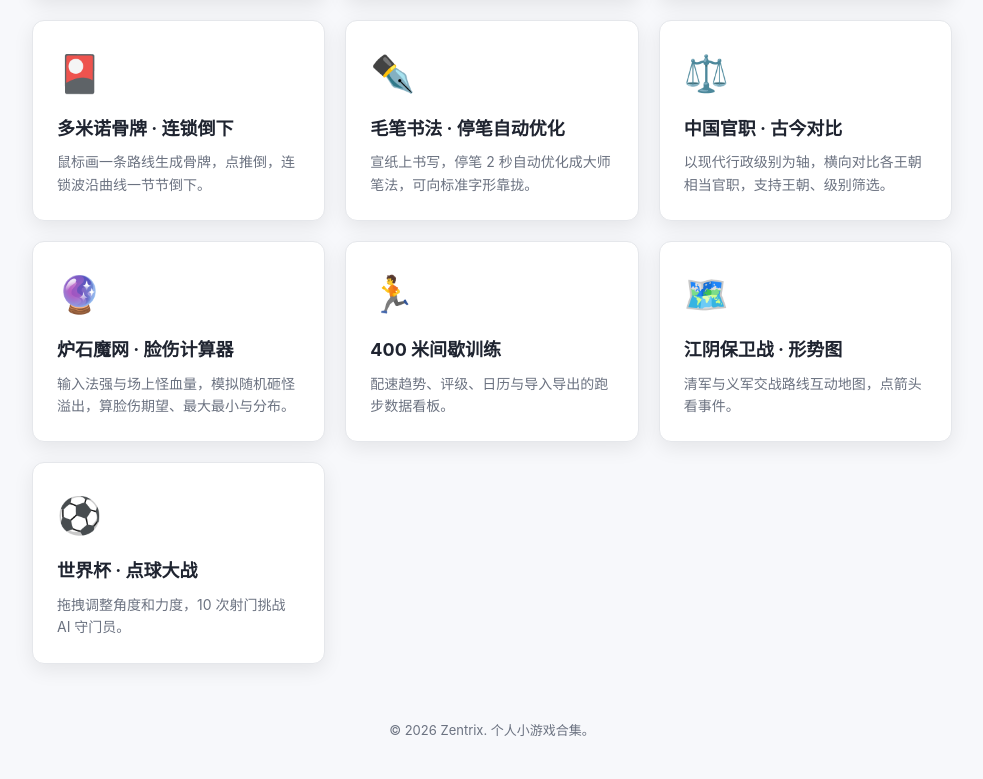
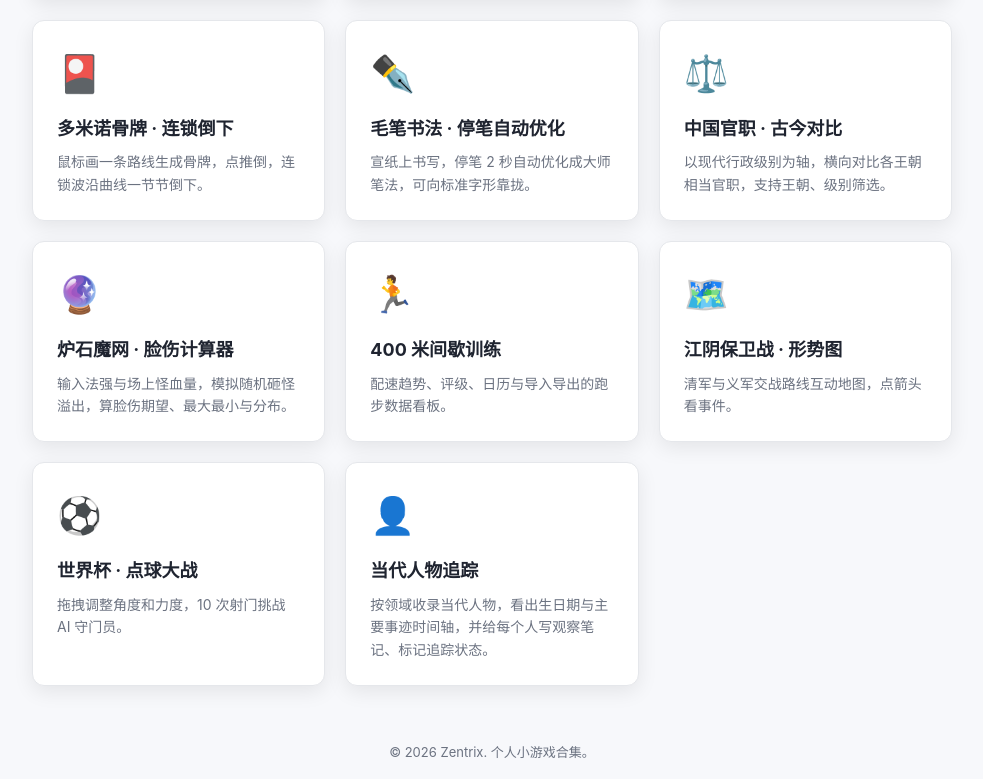
Before and after one commit to zentrix566/my-vue-project, a Vue app: page / in a window 1280 px wide. Shown: the part 1128-1907 px from the top of the page, without its empty margins (148-1131 px from the left). Before the commit the page ends 1884 px from the top, so only its background shows below. Built offline with nearby package versions, Linux system fonts and the light colour scheme.

Commit message:
feat: 接入当代人物追踪路由与首页入口
为已提交的当代人物追踪功能补全路由注册：新增 /contemporary-figures 与
/contemporary-figures/:id 路由，并在首页加入口卡片。

```diff
--- a/src/views/Home.vue
+++ b/src/views/Home.vue
@@ -97,6 +97,11 @@
         <h2>世界杯 · 点球大战</h2>
         <p>拖拽调整角度和力度，10 次射门挑战 AI 守门员。</p>
       </RouterLink>
+      <RouterLink class="card" to="/contemporary-figures">
+        <div class="emoji">👤</div>
+        <h2>当代人物追踪</h2>
+        <p>按领域收录当代人物，看出生日期与主要事迹时间轴，并给每个人写观察笔记、标记追踪状态。</p>
+      </RouterLink>
     </div>
   </div>
 </template>
```
Also changed, not shown: src/router/index.js (+7 -1 lines).
